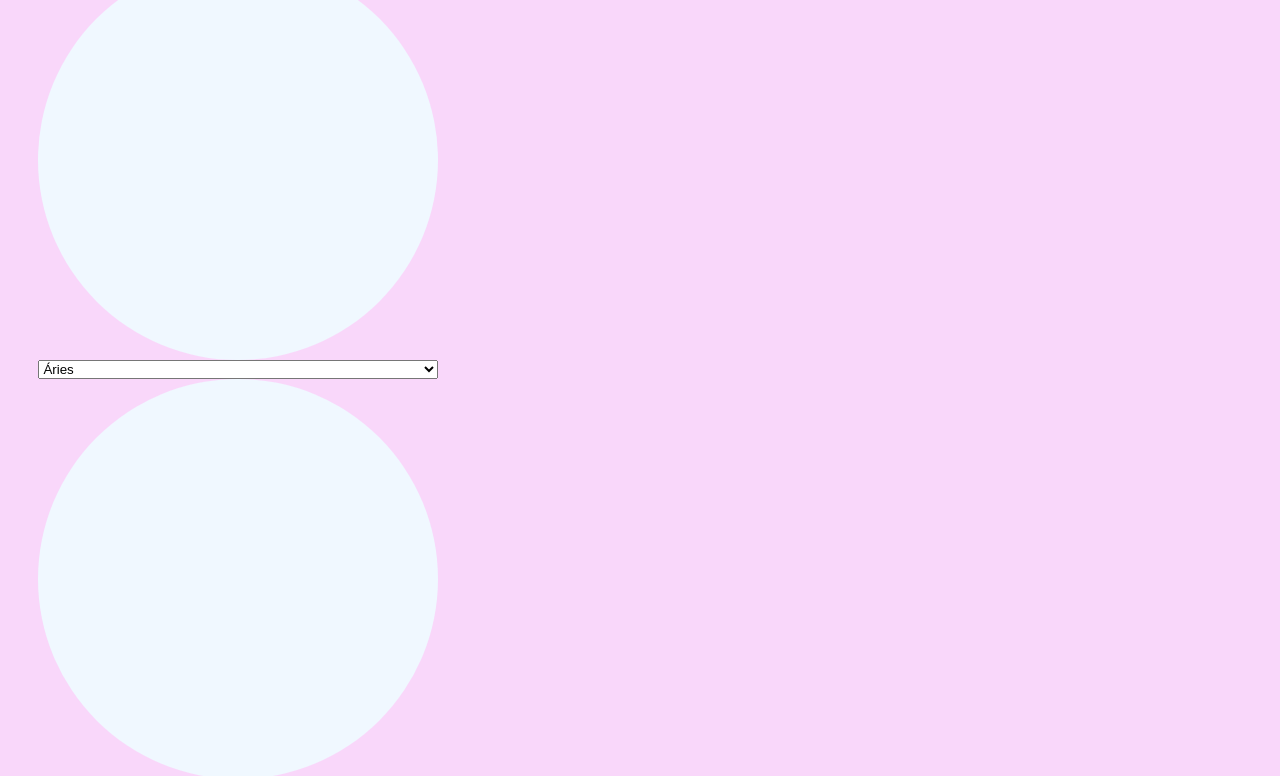
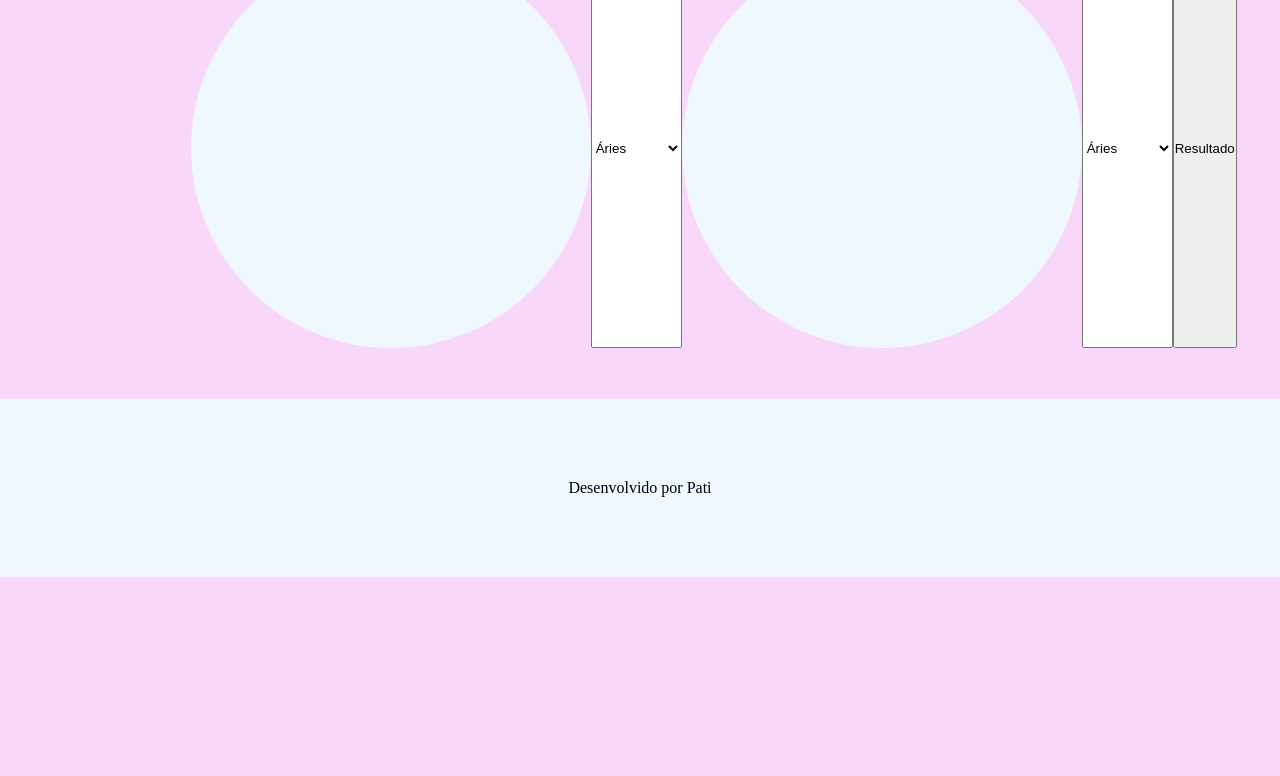
Before and after one commit to patinaomi/sarita-jump, a plain HTML site: page index.html in a window 1280 px wide. Shown: the part 103-879 px from the top of the page. After the commit the page ends 851 px from the top, so only its background shows below. Drawn offline with Linux system fonts and the light colour scheme.

Commit message:
alterações

```diff
--- a/style.css
+++ b/style.css
@@ -11,9 +11,9 @@ body {
 
 .principal {
   display: flex;
-  flex-direction: column;
+  flex-direction: row;
   justify-content: space-between;
-  margin: 2% 3%;
+  margin: 4% 8%;
 }
 
 .principal-titulo {
@@ -22,13 +22,15 @@ body {
 
 .conteudo {
     display: flex;
-    flex-direction: row;
+    flex-direction: column;
+    align-content: center;
+    justify-content: center;
 
 }
 
 .conteudo-signo {
     display: flex;
-    flex-direction: column;
+    flex-direction: row;
     wid
 }
 
```
